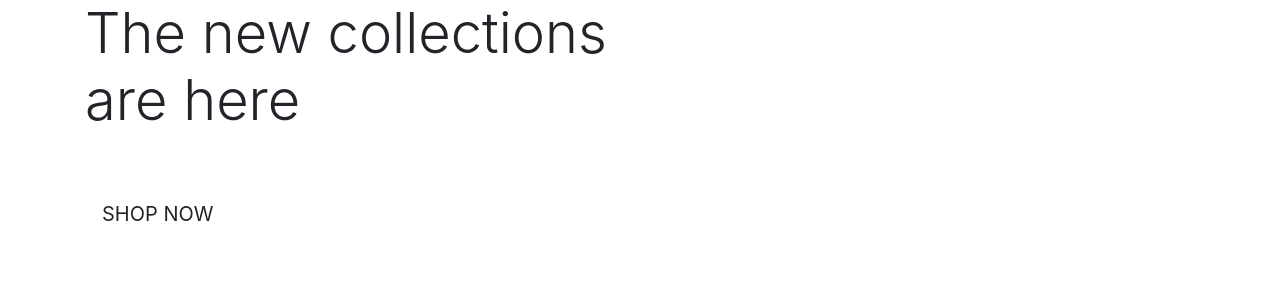
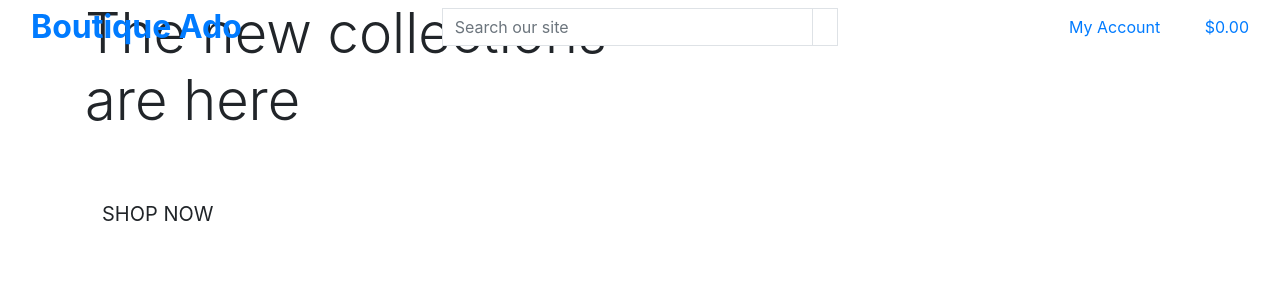
Before and after one commit to DebbieBergstrom/ci-boutique-ado, a Django app: page / in a window 1280 px wide. Shown: the top 300 px of the page. Run offline with Django 3.2, Linux system fonts and the light colour scheme.

Commit message:
Add main page header

```diff
--- a/templates/base.html
+++ b/templates/base.html
@@ -48,7 +48,82 @@
 </head>
 
 <body>
-    <header class="container-fluid fixed-top"></header>
+    <header class="container-fluid fixed-top">
+        <div class="row">
+            <div
+                class="col-12 col-lg-4 my-auto py-1 py-lg-0 text-center text-lg-left">
+                <a href="{% url 'home' %}" class="nav-link main-logo-link">
+                    <h2 class="logo-font text-black my-0"><strong>Boutique
+                            Ado</strong></h2>
+                </a>
+            </div>
+            <div class="col-12 col-lg-4 my-auto py-1 py-lg-0">
+                <form method="GET" action="">
+                    <div class="input-group w-100">
+                        <input
+                            class="form-control border border-black rounded-0"
+                            type="text" name="q" placeholder="Search our site">
+                        <div class="input-group-append">
+                            <button
+                                class="form-control btn btn-black border border-black rounded-0"
+                                type="submit">
+                                <span class="icon">
+                                    <i class="fas fa-search"></i>
+                                </span>
+                            </button>
+                        </div>
+                    </div>
+                </form>
+            </div>
+            <div class="col-12 col-lg-4 my-auto py-1 py-lg-0">
+                <ul
+                    class="list-inline list-unstyled text-center text-lg-right my-0">
+                    <li class="list-inline-item dropdown">
+                        <a class="text-black nav-link" href="#"
+                            id="user-options" data-toggle="dropdown"
+                            aria-haspopup="true" aria-expanded="false">
+                            <div class="text-center">
+                                <div><i class="fas fa-user fa-lg"></i></div>
+                                <p class="my-0">My Account</p>
+                            </div>
+                        </a>
+                        <div class="dropdown-menu border-0"
+                            aria-labelledby="user-options">
+                            {% if request.user.is_authenticated %}
+                            {% if request.user.is_superuser %}
+                            <a href="" class="dropdown-item">Product
+                                Management</a>
+                            {% endif %}
+                            <a href="" class="dropdown-item">My Profile</a>
+                            <a href="{% url 'account_logout' %}"
+                                class="dropdown-item">Logout</a>
+                            {% else %}
+                            <a href="{% url 'account_signup' %}"
+                                class="dropdown-item">Register</a>
+                            <a href="{% url 'account_login' %}"
+                                class="dropdown-item">Login</a>
+                            {% endif %}
+                        </div>
+                    </li>
+                    <li class="list-inline-item">
+                        <a class="{% if grand_total %}text-info font-weight-bold{% else %}text-black{% endif %} nav-link"
+                            href="">
+                            <div class="text-center">
+                                <div><i class="fas fa-shopping-bag fa-lg"></i>
+                                </div>
+                                <p class="my-0">
+                                    {% if grand_total %}
+                                    ${{ grand_total|floatformat:2 }}
+                                    {% else %}
+                                    $0.00
+                                    {% endif %}
+                                </p>
+                            </div>
+                        </a>
+                    </li>
+            </div>
+        </div>
+    </header>
 
     {% if messages %}
     <div class="message-container"></div>
```
